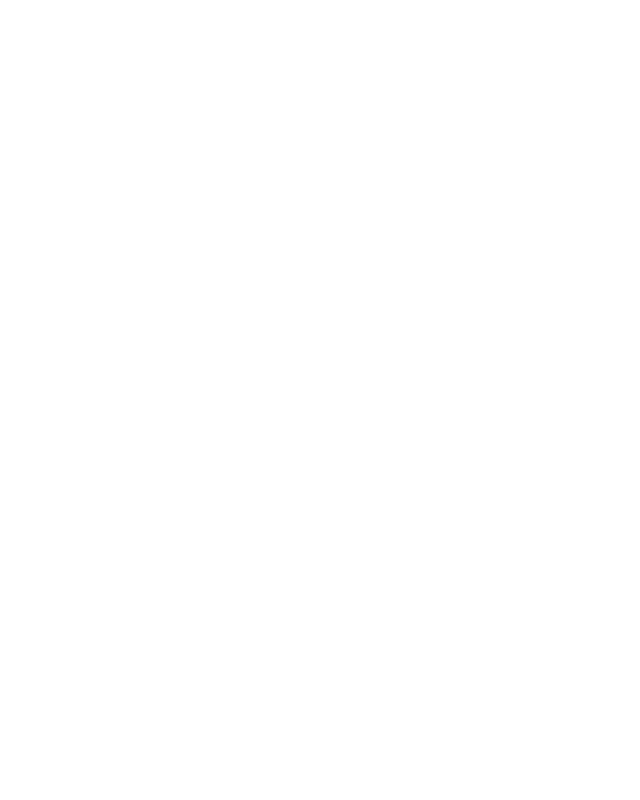
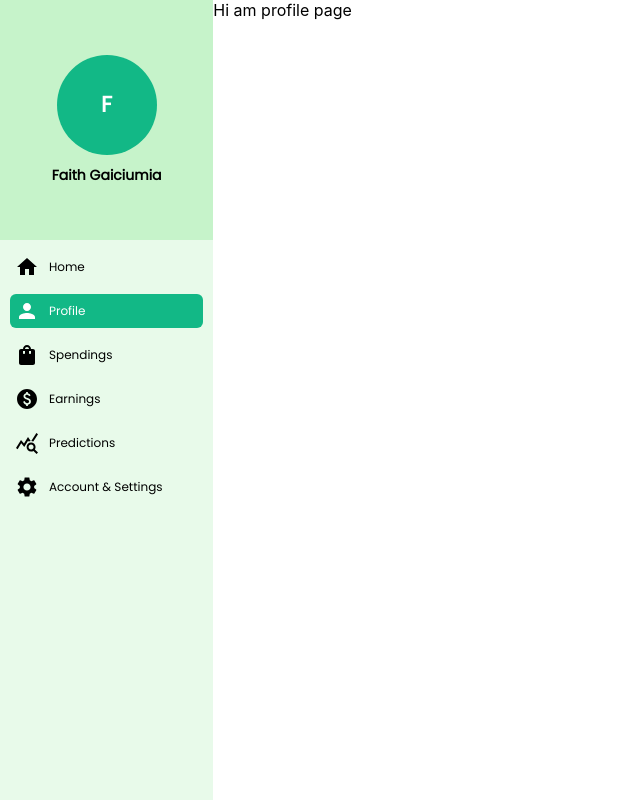
Before and after one commit to faithgaiciumia/react-financial-management-app, a React (Create React App) app: page /profile in a window 1280 px wide. Before the commit this address had no page. Shown: the whole page, without its empty margins (0-640 px from the left). Built offline with nearby package versions, Linux system fonts and the light colour scheme.

Commit message:
implemented sidebar with active states and different pages

```diff
--- a/package.json
+++ b/package.json
@@ -2,7 +2,7 @@
   "name": "finman-app",
   "version": "0.1.0",
   "private": false,
-  "homepage": "http://faithgaiciumia.github.io/react-financial-management-app",
+  "homepage": "https://faithgaiciumia.github.io/react-financial-management-app",
   "dependencies": {
     "@emotion/react": "^11.10.5",
     "@emotion/styled": "^11.10.5",
--- a/src/App.js
+++ b/src/App.js
@@ -5,6 +5,11 @@
 import Login from "./pages/SignUp/Login";
 import SignUp from "./pages/SignUp/SignUp";
 import Home from "./pages/home/home";
+import Profile from "./pages/profile/Profile";
+import Spendings from "./pages/Spendings/Spendings";
+import Earnings from "./pages/Earnings/Earnings";
+import Predictions from "./pages/Predictions/Predictions";
+import Settings from "./pages/Settings/Settings";
 
 function App() {
   return (
@@ -15,6 +20,11 @@
           <Route exact path="login" element={<Login />} />
           <Route exact path="signup" element={<SignUp />} />
           <Route exact path="home" element={<Home />} />
+          <Route exact path="profile" element={<Profile />} />
+          <Route exact path="spendings" element={<Spendings />} />
+          <Route exact path="earnings" element={<Earnings />} />
+          <Route exact path="predictions" element={<Predictions />} />
+          <Route exact path="settings" element={<Settings />} />
         </Routes>
       </Router>
     </div>
--- a/src/components/RecentTable.js
+++ b/src/components/RecentTable.js
@@ -13,7 +13,7 @@
     />
   ));
   return (
-    <div className={styles.container} style={{borderColor:borderColor}} >
+    <div className={styles.container} style={{borderColor:"#fff"}} >
       <div className={styles.headerRow}>
         <p className={styles.heading}>Recent {text}</p>
         <Link className={styles.link}>
@@ -28,8 +28,9 @@
   container: {
     margin: "10px",
     width: "48%",
-    border:"0.5px solid",
-    borderRadius:"8px"
+    border:"1px solid",
+    borderRadius:"8px",
+    boxShadow: "rgba(149, 157, 165, 0.2) 0px 8px 24px"
   },
   headerRow: {
     display: "flex",
--- a/src/components/SideBar.js
+++ b/src/components/SideBar.js
@@ -1,45 +1,69 @@
 import { createUseStyles } from "react-jss";
-import HomeIcon from '@mui/icons-material/Home';
-import PersonIcon from '@mui/icons-material/Person';
-import ShoppingBagIcon from '@mui/icons-material/ShoppingBag';
-import PaidIcon from '@mui/icons-material/Paid';
-import QueryStatsIcon from '@mui/icons-material/QueryStats';
-import SettingsIcon from '@mui/icons-material/Settings';
-export default function SideBar() {
+import HomeIcon from "@mui/icons-material/Home";
+import PersonIcon from "@mui/icons-material/Person";
+import ShoppingBagIcon from "@mui/icons-material/ShoppingBag";
+import PaidIcon from "@mui/icons-material/Paid";
+import QueryStatsIcon from "@mui/icons-material/QueryStats";
+import SettingsIcon from "@mui/icons-material/Settings";
+import { Link } from "react-router-dom";
+export default function SideBar({
+  homeActive,
+  profileActive,
+  spendingsActive,
+  earningsActive,
+  predictionsActive,
+  settingsActive,
+}) {
   const styles = useStyles();
 
   return (
     <div className={styles.container}>
       <div className={styles.header}>
         <div className={styles.profile}>
-            <p className={styles.profileTxt}>F</p>
+          <p className={styles.profileTxt}>F</p>
         </div>
         <p className={styles.bold}>Faith Gaiciumia</p>
       </div>
       <div className={styles.list}>
-        <div className={styles.listRow}>
-            <HomeIcon/>
-            <p className={styles.listTxt}>Home</p>
+        <div className={homeActive ? styles.listRowActive : styles.listRow}>
+          <HomeIcon />
+          <Link to="/home" className={homeActive ? styles.listTxtActive : styles.listTxt}>
+            <p>Home</p>
+          </Link>
         </div>
-        <div className={styles.listRow}>
-            <PersonIcon/>
-            <p className={styles.listTxt}>Profile</p>
+        <div className={profileActive ? styles.listRowActive : styles.listRow}>
+          <PersonIcon />
+          <Link to="/profile" className={profileActive ? styles.listTxtActive : styles.listTxt}>
+            <p>Profile</p>
+          </Link>
         </div>
-        <div className={styles.listRow}>
-            <ShoppingBagIcon/>
-            <p className={styles.listTxt}>Spendings</p>
+        <div
+          className={spendingsActive ? styles.listRowActive : styles.listRow}
+        >
+          <ShoppingBagIcon />
+          <Link to="/spendings" className={spendingsActive ? styles.listTxtActive : styles.listTxt}>
+            <p>Spendings</p>
+          </Link>
         </div>
-        <div className={styles.listRow}>
-            <PaidIcon/>
-            <p className={styles.listTxt}>Earnings</p>
+        <div className={earningsActive ? styles.listRowActive : styles.listRow}>
+          <PaidIcon />
+          <Link to="/earnings" className={earningsActive ? styles.listTxtActive : styles.listTxt}>
+            <p>Earnings</p>
+          </Link>
         </div>
-        <div className={styles.listRow}>
-            <QueryStatsIcon/>
-            <p className={styles.listTxt}>Predictions</p>
+        <div
+          className={predictionsActive ? styles.listRowActive : styles.listRow}
+        >
+          <QueryStatsIcon />
+          <Link to="/predictions" className={predictionsActive ? styles.listTxtActive : styles.listTxt}>
+            <p>Predictions</p>
+          </Link>
         </div>
-        <div className={styles.listRow}>
-            <SettingsIcon/>
-            <p className={styles.listTxt}>Account & Settings</p>
+        <div className={settingsActive ? styles.listRowActive : styles.listRow}>
+          <SettingsIcon />
+          <Link to="/settings" className={settingsActive ? styles.listTxtActive : styles.listTxt}>
+            <p>Account & Settings</p>
+          </Link>
         </div>
       </div>
     </div>
@@ -50,51 +74,71 @@
   container: {
     backgroundColor: "rgba(198, 243, 202, 0.4)",
     height: "100vh",
-    width:"20%"
+    width: "20%",
   },
   header: {
     backgroundColor: "#C6F3CA",
-    height:"30vh",
-    display:"flex",
-    justifyContent:"center",
-    alignContent:"center",
-    alignItems:"center",
-    flexDirection:"column"
+    height: "30vh",
+    display: "flex",
+    justifyContent: "center",
+    alignContent: "center",
+    alignItems: "center",
+    flexDirection: "column",
   },
-  profile:{
-    backgroundColor:"#12B886",
-    width:"100px",
-    height:"100px",
-    borderRadius:"50%",
-    display:"flex",
-    alignItems:"center",
-    justifyContent:"center",
-    alignContent:"center"
+  profile: {
+    backgroundColor: "#12B886",
+    width: "100px",
+    height: "100px",
+    borderRadius: "50%",
+    display: "flex",
+    alignItems: "center",
+    justifyContent: "center",
+    alignContent: "center",
   },
-  profileTxt:{
-    fontFamily:"Poppins",
-    color:"#fff",
-    fontWeight:"800",
-    fontSize:"22px"
+  profileTxt: {
+    fontFamily: "Poppins",
+    color: "#fff",
+    fontWeight: "800",
+    fontSize: "22px",
   },
-  bold:{
-    fontFamily:"Poppins",
-    fontWeight:"800",
-    fontSize:"14px",
-    marginTop:"10px"
+  bold: {
+    fontFamily: "Poppins",
+    fontWeight: "800",
+    fontSize: "14px",
+    marginTop: "10px",
   },
-  list:{
-    margin:"10px"
+  list: {
+    margin: "10px",
   },
-  listRow:{
-    display:"flex",
-    alignContent:"center",
-    alignItems:"center",
-    marginTop:"10px"
+  listRow: {
+    display: "flex",
+    alignContent: "center",
+    alignItems: "center",
+    marginTop: "10px",
+    padding: "5px",
   },
-  listTxt:{
-    fontFamily:"Poppins",
-    fontSize:"12px",
-    marginLeft:"10px"
+  listRowActive: {
+    display: "flex",
+    alignContent: "center",
+    alignItems: "center",
+    marginTop: "10px",
+    backgroundColor: "#12B886",
+    padding: "5px",
+    borderRadius: "6px",
+    color: "#fff",
+  },
+  listTxt: {
+    fontFamily: "Poppins",
+    fontSize: "12px",
+    marginLeft: "10px",
+    color: "#000",
+    textDecoration: "none",
+  },
+  listTxtActive:{
+    fontFamily: "Poppins",
+    fontSize: "12px",
+    marginLeft: "10px",
+    color: "#fff",
+    textDecoration: "none",
   }
 });
--- /dev/null
+++ b/src/pages/Earnings/Earnings.js
@@ -0,0 +1,32 @@
+import { createUseStyles } from "react-jss";
+import SideBar from "../../components/SideBar";
+
+export default function Earnings() {
+  const styles = useStyles();
+  return (
+    <>
+      <div className={styles.row}>
+        <SideBar earningsActive={true} />
+        <div className={styles.main}>Hi am earnings page</div>
+      </div>
+    </>
+  );
+}
+
+const useStyles = createUseStyles({
+  row: {
+    display: "flex",
+  },
+  main: {
+    width: "100%",
+  },
+  mainRow: {
+    display: "flex",
+  },
+  card: {
+    borderRadius: "8px",
+    boxShadow: "rgba(149, 157, 165, 0.2) 0px 8px 24px",
+    width: "48%",
+    margin: "10px",
+  },
+});
--- /dev/null
+++ b/src/pages/Predictions/Predictions.js
@@ -0,0 +1,32 @@
+import { createUseStyles } from "react-jss";
+import SideBar from "../../components/SideBar";
+
+export default function Predictions() {
+  const styles = useStyles();
+  return (
+    <>
+      <div className={styles.row}>
+        <SideBar predictionsActive={true}/>
+        <div className={styles.main}>Hi am predictions page</div>
+      </div>
+    </>
+  );
+}
+
+const useStyles = createUseStyles({
+  row: {
+    display: "flex",
+  },
+  main: {
+    width: "100%",
+  },
+  mainRow: {
+    display: "flex",
+  },
+  card: {
+    borderRadius: "8px",
+    boxShadow: "rgba(149, 157, 165, 0.2) 0px 8px 24px",
+    width: "48%",
+    margin: "10px",
+  },
+});
--- /dev/null
+++ b/src/pages/Settings/Settings.js
@@ -0,0 +1,32 @@
+import { createUseStyles } from "react-jss";
+import SideBar from "../../components/SideBar";
+
+export default function Settings() {
+  const styles = useStyles();
+  return (
+    <>
+      <div className={styles.row}>
+        <SideBar settingsActive={true}/>
+        <div className={styles.main}>Hi am account and settings page</div>
+      </div>
+    </>
+  );
+}
+
+const useStyles = createUseStyles({
+  row: {
+    display: "flex",
+  },
+  main: {
+    width: "100%",
+  },
+  mainRow: {
+    display: "flex",
+  },
+  card: {
+    borderRadius: "8px",
+    boxShadow: "rgba(149, 157, 165, 0.2) 0px 8px 24px",
+    width: "48%",
+    margin: "10px",
+  },
+});
--- /dev/null
+++ b/src/pages/Spendings/Spendings.js
@@ -0,0 +1,32 @@
+import { createUseStyles } from "react-jss";
+import SideBar from "../../components/SideBar";
+
+export default function Spendings() {
+  const styles = useStyles();
+  return (
+    <>
+      <div className={styles.row}>
+        <SideBar spendingsActive={true} />
+        <div className={styles.main}>Hi am spendings page</div>
+      </div>
+    </>
+  );
+}
+
+const useStyles = createUseStyles({
+  row: {
+    display: "flex",
+  },
+  main: {
+    width: "100%",
+  },
+  mainRow: {
+    display: "flex",
+  },
+  card: {
+    borderRadius: "8px",
+    boxShadow: "rgba(149, 157, 165, 0.2) 0px 8px 24px",
+    width: "48%",
+    margin: "10px",
+  },
+});
--- a/src/pages/home/home.js
+++ b/src/pages/home/home.js
@@ -71,7 +71,7 @@
   return (
     <>
       <div className={styles.row}>
-        <SideBar />
+        <SideBar homeActive={true} />
         <div className={styles.main}>
           <div className={styles.mainRow}>
             <div className={styles.card} style={{background:"rgba(217, 83, 79, 0.4)"}}>
@@ -107,7 +107,7 @@
   },
   card: {
     borderRadius: "8px",
-    boxShadow: "20px 20px 60px #bebebe,-20px -20px 60px #ffffff",
+    boxShadow: "rgba(149, 157, 165, 0.2) 0px 8px 24px",
     width: "48%",
     margin: "10px",
   },
--- /dev/null
+++ b/src/pages/profile/Profile.js
@@ -0,0 +1,32 @@
+import { createUseStyles } from "react-jss";
+import SideBar from "../../components/SideBar";
+
+export default function Profile() {
+  const styles = useStyles();
+  return (
+    <>
+      <div className={styles.row}>
+        <SideBar profileActive={true} />
+        <div className={styles.main}>Hi am profile page</div>
+      </div>
+    </>
+  );
+}
+
+const useStyles = createUseStyles({
+  row: {
+    display: "flex",
+  },
+  main: {
+    width: "100%",
+  },
+  mainRow: {
+    display: "flex",
+  },
+  card: {
+    borderRadius: "8px",
+    boxShadow: "rgba(149, 157, 165, 0.2) 0px 8px 24px",
+    width: "48%",
+    margin: "10px",
+  },
+});
```
